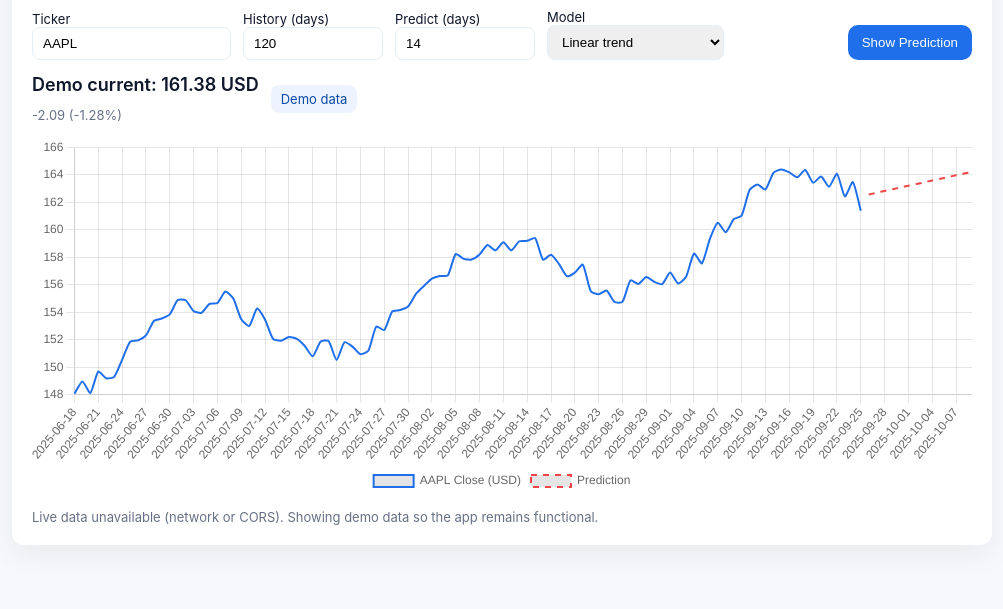
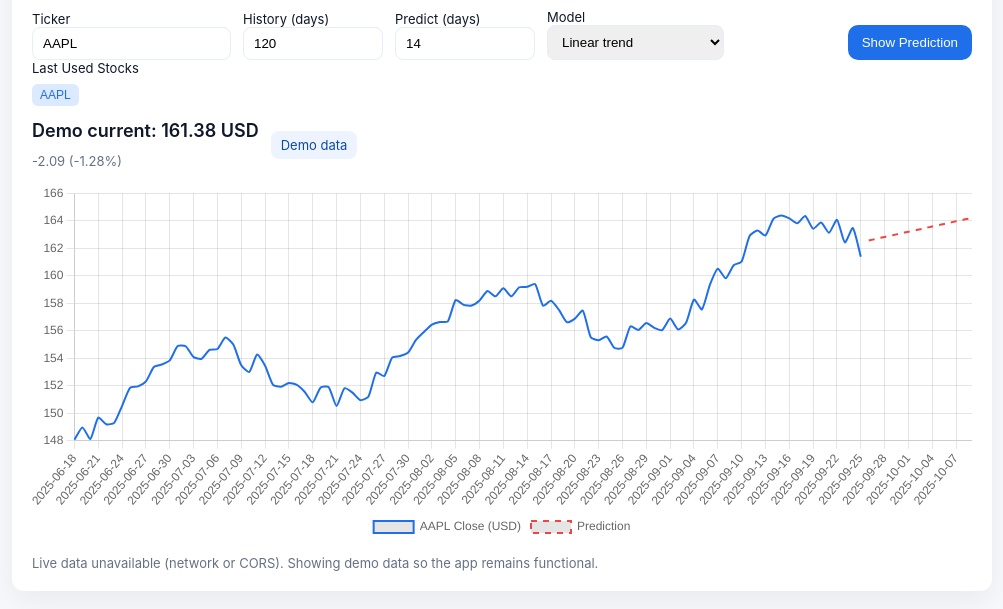
Before and after one commit to ManuelWestermeier/stock-predict, a plain HTML site: page index.html in a window 1280 px wide. Both pictures are taken after a click on the button "Show Prediction". Shown: the part 141-750 px from the top of the page, without its empty margins (138-1141 px from the left). Drawn offline with nearby package versions, Linux system fonts and the light colour scheme; no server answers.

Commit message:
Update index.html

```diff
--- a/index.html
+++ b/index.html
@@ -26,6 +26,8 @@
     canvas{max-width:100%;height:360px}
     .examples{margin-left:auto;font-size:13px}
     .examples button{background:transparent;color:var(--accent);padding:6px;border-radius:8px;border:1px solid transparent}
+    #lastUsed{display:flex;gap:6px;flex-wrap:wrap;margin-top:8px}
+    #lastUsed button{padding:4px 8px;font-size:12px;background:#dbeafe;color:#1f6feb;border:none;border-radius:6px;cursor:pointer}
     @media(max-width:720px){.controls{flex-direction:column;align-items:stretch}.examples{margin-left:0}}
   </style>
 </head>
@@ -38,7 +40,6 @@
           <p class="lead">Type a ticker, choose how much history to use and how far to predict. Live data is used when available — otherwise a demo dataset is displayed so the app always works.</p>
         </div>
         <div class="examples" aria-hidden="true">
-          <!-- Quick test cases (lightweight) -->
           <button id="exA">AAPL</button>
           <button id="exM">MSFT</button>
           <button id="exG">GOOGL</button>
@@ -75,6 +76,11 @@
         </div>
       </div>
 
+      <div class="field">
+        <label>Last Used Stocks</label>
+        <div id="lastUsed"></div>
+      </div>
+
       <div class="meta">
         <div>
           <div class="price" id="current">—</div>
@@ -92,7 +98,6 @@
   </div>
 
   <script>
-    // ---------- Utilities ----------
     const el = id => document.getElementById(id);
     let chart = null;
 
@@ -100,9 +105,7 @@
     function setSource(txt){ el('source').textContent = txt; }
     function formatNum(n){ return (typeof n==='number' && !Number.isNaN(n)) ? n.toFixed(2) : '—'; }
 
-    // ---------- Demo data (used if live fetch fails) ----------
     function demoData(symbol){
-      // produce ~100 days of synthetic but plausible prices
       const labels = []; const closes = [];
       const now = new Date();
       const base = (symbol && symbol.toUpperCase()==='AAPL')?150:100 + Math.random()*50;
@@ -116,7 +119,6 @@
       return { labels, closes, meta: {currency: 'USD'} };
     }
 
-    // ---------- Fetch Yahoo chart (robust) ----------
     async function fetchYahoo(symbol, days){
       const period2 = Math.floor(Date.now()/1000);
       const period1 = period2 - Math.max(20,days) * 24 * 60 * 60;
@@ -127,14 +129,12 @@
       return json;
     }
 
-    // ---------- Parse chart response safely ----------
     function parseYahoo(json){
       if(!json || !json.chart || !Array.isArray(json.chart.result) || !json.chart.result[0]) throw new Error('Bad response');
       const r = json.chart.result[0];
       const timestamps = r.timestamp || [];
       const rawCloses = (r.indicators && r.indicators.quote && r.indicators.quote[0] && r.indicators.quote[0].close) || [];
       const meta = r.meta || {};
-      // align and skip nulls
       const labels = [];
       const closes = [];
       for(let i=0;i<timestamps.length && i<rawCloses.length;i++){
@@ -147,7 +147,6 @@
       return {labels, closes, meta};
     }
 
-    // ---------- Prediction models ----------
     function predictLinear(y, n){
       const m = y.length; if(m===0) return [];
       const xs = Array.from({length:m}, (_,i)=>i);
@@ -161,13 +160,10 @@
     function predictEma(y, n, alpha=0.25){ if(y.length===0) return []; let s=y[0]; for(let i=1;i<y.length;i++) s = alpha*y[i] + (1-alpha)*s; return Array(n).fill(s); }
     function predictNaive(y, n){ if(y.length===0) return []; const diffs=[]; for(let i=1;i<y.length;i++) diffs.push(y[i]-y[i-1]); const avg = diffs.length? diffs.reduce((a,b)=>a+b,0)/diffs.length : 0; const out=[]; let last=y[y.length-1]; for(let i=0;i<n;i++){ last += avg; out.push(last); } return out; }
 
-    // ---------- Chart drawer ----------
     function draw(labels, closes, preds, ticker, currency){
-      // preds: {labels:[], values:[]}
       const fullLabels = labels.concat(preds.labels);
       const actuals = closes.concat(Array(preds.values.length).fill(null));
       const predSeries = Array(closes.length).fill(null).concat(preds.values);
-
       const ctx = el('chart').getContext('2d');
       if(chart) chart.destroy();
       chart = new Chart(ctx, {
@@ -179,26 +175,49 @@
       });
     }
 
-    // ---------- Main runner ----------
+    // ---------- Last-used ticker logic ----------
+    const LAST_USED_KEY = 'lastUsedStocks';
+    const MAX_LAST = 5;
+    function loadLastUsed(){
+      const last = JSON.parse(localStorage.getItem(LAST_USED_KEY) || '[]');
+      const container = el('lastUsed');
+      container.innerHTML = '';
+      last.forEach(sym=>{
+        const btn = document.createElement('button');
+        btn.textContent = sym;
+        btn.addEventListener('click', ()=>{
+          el('ticker').value = sym;
+          run();
+        });
+        container.appendChild(btn);
+      });
+    }
+    function saveLastUsed(ticker){
+      if(!ticker) return;
+      let last = JSON.parse(localStorage.getItem(LAST_USED_KEY) || '[]');
+      last = last.filter(s=>s.toUpperCase()!==ticker.toUpperCase());
+      last.unshift(ticker.toUpperCase());
+      if(last.length>MAX_LAST) last = last.slice(0,MAX_LAST);
+      localStorage.setItem(LAST_USED_KEY, JSON.stringify(last));
+      loadLastUsed();
+    }
+
     async function run(){
       const ticker = (el('ticker').value || '').trim();
       const days = Number(el('days').value) || 120;
       const horizon = Number(el('horizon').value) || 14;
       const model = el('model').value || 'linear';
-
       if(!ticker){ setStatus('Please enter a ticker.'); return; }
 
       setStatus('Trying to load live data...'); setSource('Live data');
       try{
         const json = await fetchYahoo(ticker, days);
         const parsed = parseYahoo(json);
-        // build prediction
         let predsArr = model==='linear'? predictLinear(parsed.closes,horizon) : model==='ema'? predictEma(parsed.closes,horizon) : predictNaive(parsed.closes,horizon);
         const predLabels = []; const lastDate = parsed.labels.length? new Date(parsed.labels[parsed.labels.length-1]) : new Date();
         for(let i=1;i<=horizon;i++){ const d=new Date(lastDate); d.setDate(d.getDate()+i); predLabels.push(d.toISOString().slice(0,10)); }
         draw(parsed.labels, parsed.closes, {labels: predLabels, values: predsArr.map(v=>Number(v.toFixed(2)))}, ticker, parsed.meta && parsed.meta.currency);
 
-        // display current price & change
         const current = parsed.meta && parsed.meta.regularMarketPrice || parsed.closes[parsed.closes.length-1];
         const prev = parsed.meta && parsed.meta.chartPreviousClose || parsed.closes[parsed.closes.length-2] || parsed.closes[parsed.closes.length-1];
         el('current').textContent = `Current: ${formatNum(current)} ${parsed.meta && parsed.meta.currency?parsed.meta.currency:''}`;
@@ -207,29 +226,30 @@
         setStatus('Live data shown. Predictions are illustrative only.'); setSource('Live data');
       }catch(err){
         console.warn('Live fetch failed — falling back to demo:', err);
-        // fallback: show demo dataset
         const d = demoData(ticker);
         let predsArr = model==='linear'? predictLinear(d.closes,horizon) : model==='ema'? predictEma(d.closes,horizon) : predictNaive(d.closes,horizon);
         const predLabels = []; const lastDate = d.labels.length? new Date(d.labels[d.labels.length-1]) : new Date();
         for(let i=1;i<=horizon;i++){ const dd=new Date(lastDate); dd.setDate(dd.getDate()+i); predLabels.push(dd.toISOString().slice(0,10)); }
         draw(d.labels, d.closes, {labels: predLabels, values: predsArr.map(v=>Number(v.toFixed(2)))}, ticker, d.meta && d.meta.currency);
 
-        // show demo price & note
         const current = d.closes[d.closes.length-1]; const prev = d.closes[d.closes.length-2] || current; const diff=current-prev; const pct = prev? (diff/prev*100):0;
         el('current').textContent = `Demo current: ${formatNum(current)} ${d.meta.currency||''}`;
         el('change').textContent = `${diff>=0?'+':''}${formatNum(diff)} (${pct.toFixed(2)}%)`;
         setSource('Demo data');
         setStatus('Live data unavailable (network or CORS). Showing demo data so the app remains functional.');
       }
+
+      // Save last-used ticker
+      saveLastUsed(ticker);
     }
 
-    // ---------- Quick examples (lightweight test cases) ----------
     document.getElementById('exA').addEventListener('click', ()=>{ el('ticker').value='AAPL'; run(); });
     document.getElementById('exM').addEventListener('click', ()=>{ el('ticker').value='MSFT'; run(); });
     document.getElementById('exG').addEventListener('click', ()=>{ el('ticker').value='GOOGL'; run(); });
     document.getElementById('go').addEventListener('click', run);
 
-    // Don't auto-run — user triggers. But keep a small default display by pre-filling ticker.
+    // Load last-used tickers on start
+    loadLastUsed();
     setStatus('Ready. Enter a ticker and click "Show Prediction".');
   </script>
 </body>
```
